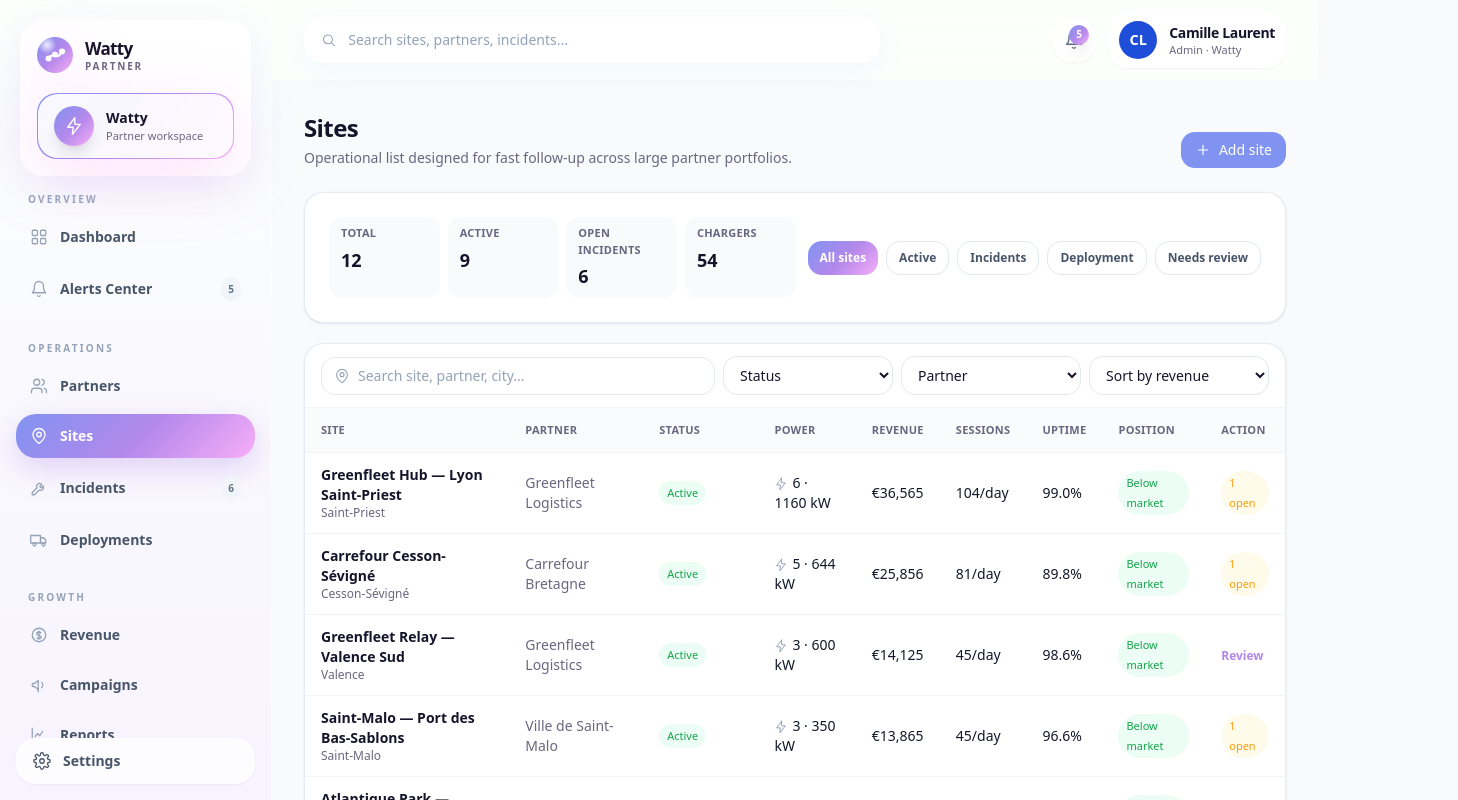
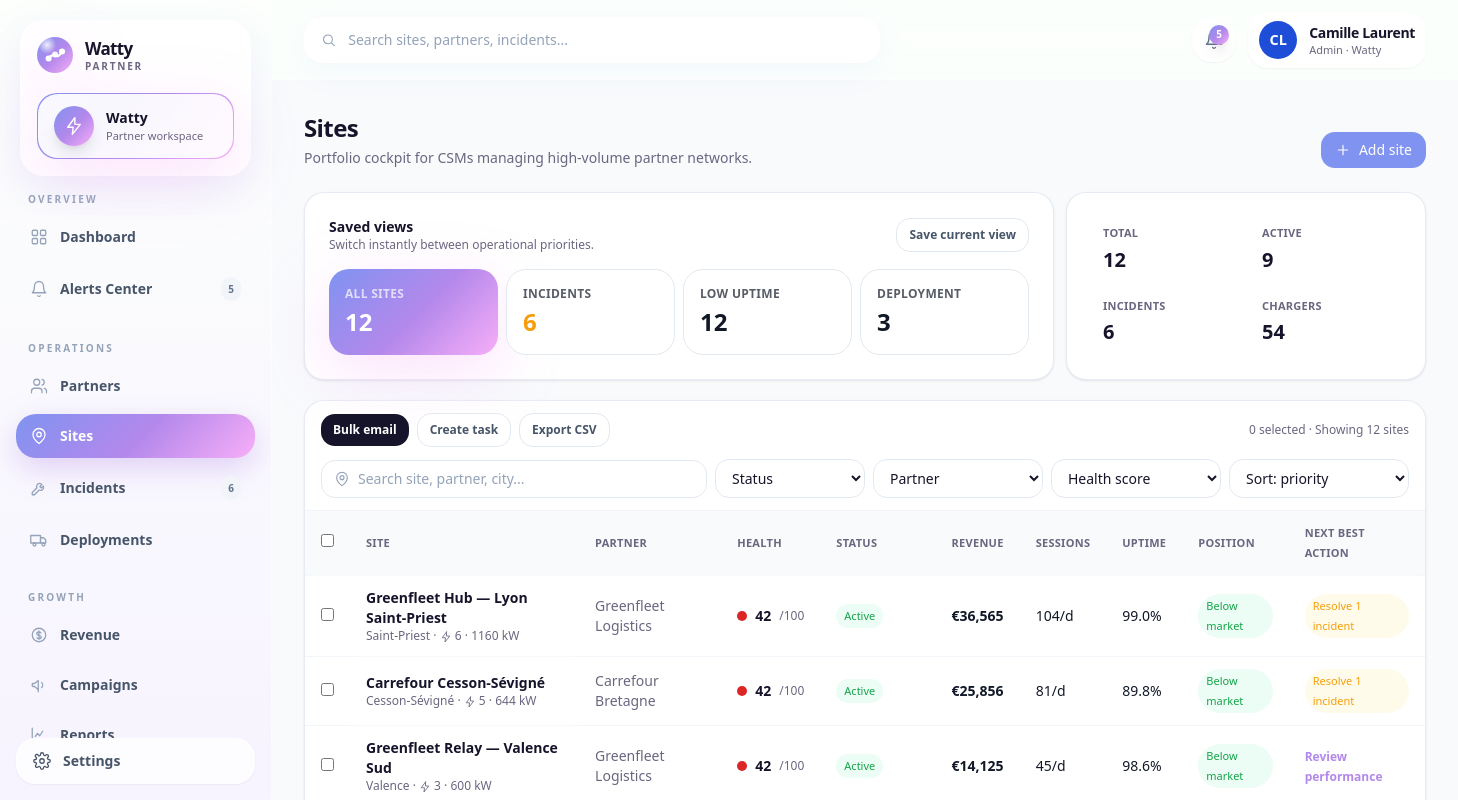
Before and after one commit to berthiertimothee-cell/WattyPartner, a Next.js app: page /sites in a window 1280 px wide. Shown: the top 800 px of the page, 1458 px wide, since content can reach past the window. Built offline with nearby package versions, Linux system fonts and the light colour scheme.

Commit message:
Add scale-focused CSM workflow to Partner sites

```diff
--- a/src/app/sites/page.tsx
+++ b/src/app/sites/page.tsx
@@ -10,81 +10,92 @@ export default function SitesPage() {
   const partnerNameById = new Map(getPartners().map((p) => [p.id, p.name]));
   const active = sites.filter((s) => s.status === "active").length;
   const openIncidentsBySite = new Map(sites.map((s) => [s.id, getIncidents({ siteId: s.id, openOnly: true }).length]));
+  const totalOpen = Array.from(openIncidentsBySite.values()).reduce((a, b) => a + b, 0);
 
   return (
     <div className="space-y-5">
-      <PageHeader
-        title="Sites"
-        subtitle="Operational list designed for fast follow-up across large partner portfolios."
-        actions={<ActionButton variant="primary"><PlusIcon className="h-4 w-4" /> Add site</ActionButton>}
-      />
+      <PageHeader title="Sites" subtitle="Portfolio cockpit for CSMs managing high-volume partner networks." actions={<ActionButton variant="primary"><PlusIcon className="h-4 w-4" /> Add site</ActionButton>} />
 
-      <div className="card card-pad">
-        <div className="grid gap-3 lg:grid-cols-[1fr_auto] lg:items-center">
-          <div className="grid gap-2 sm:grid-cols-4">
+      <div className="grid gap-3 xl:grid-cols-[1fr_360px]">
+        <div className="card card-pad">
+          <div className="mb-4 flex flex-wrap items-center justify-between gap-3">
+            <div>
+              <p className="text-sm font-bold text-ink">Saved views</p>
+              <p className="text-xs text-muted">Switch instantly between operational priorities.</p>
+            </div>
+            <button className="rounded-xl border border-slate-200 bg-white px-3 py-2 text-xs font-bold text-slate-600 hover:bg-slate-50">Save current view</button>
+          </div>
+          <div className="grid gap-2 md:grid-cols-4">
+            <View label="All sites" value={sites.length} active />
+            <View label="Incidents" value={totalOpen} tone="warning" />
+            <View label="Low uptime" value={sites.filter((s) => s.uptimePct < 95).length} />
+            <View label="Deployment" value={sites.filter((s) => s.status !== "active").length} />
+          </div>
+        </div>
+
+        <div className="card card-pad bg-watty-gradient-soft">
+          <div className="grid grid-cols-2 gap-2">
             <Kpi label="Total" value={`${sites.length}`} />
             <Kpi label="Active" value={`${active}`} />
-            <Kpi label="Open incidents" value={`${Array.from(openIncidentsBySite.values()).reduce((a, b) => a + b, 0)}`} />
+            <Kpi label="Incidents" value={`${totalOpen}`} />
             <Kpi label="Chargers" value={`${sites.reduce((n, s) => n + s.chargerCount, 0)}`} />
-          </div>
-          <div className="flex flex-wrap gap-2">
-            <Filter label="All sites" active />
-            <Filter label="Active" />
-            <Filter label="Incidents" />
-            <Filter label="Deployment" />
-            <Filter label="Needs review" />
           </div>
         </div>
       </div>
 
       <div className="card overflow-hidden">
-        <div className="border-b border-slate-100 px-4 py-3">
+        <div className="border-b border-slate-100 bg-white/80 px-4 py-3">
+          <div className="mb-3 flex flex-wrap items-center gap-2">
+            <button className="rounded-xl bg-ink px-3 py-2 text-xs font-bold text-white">Bulk email</button>
+            <button className="rounded-xl border border-slate-200 bg-white px-3 py-2 text-xs font-bold text-slate-600">Create task</button>
+            <button className="rounded-xl border border-slate-200 bg-white px-3 py-2 text-xs font-bold text-slate-600">Export CSV</button>
+            <span className="ml-auto text-xs font-medium text-muted">0 selected · Showing {sites.length} sites</span>
+          </div>
           <div className="flex flex-wrap items-center gap-2">
-            <div className="flex min-w-[260px] flex-1 items-center gap-2 rounded-xl border border-slate-200 bg-white px-3 py-2 text-sm text-slate-400">
-              <PinIcon className="h-4 w-4" />
-              <span>Search site, partner, city...</span>
-            </div>
-            <select className="input max-w-[170px]"><option>Status</option></select>
-            <select className="input max-w-[180px]"><option>Partner</option></select>
-            <select className="input max-w-[180px]"><option>Sort by revenue</option></select>
+            <div className="flex min-w-[280px] flex-1 items-center gap-2 rounded-xl border border-slate-200 bg-white px-3 py-2 text-sm text-slate-400"><PinIcon className="h-4 w-4" />Search site, partner, city...</div>
+            <select className="input max-w-[150px]"><option>Status</option></select>
+            <select className="input max-w-[170px]"><option>Partner</option></select>
+            <select className="input max-w-[170px]"><option>Health score</option></select>
+            <select className="input max-w-[180px]"><option>Sort: priority</option></select>
           </div>
         </div>
 
         <div className="overflow-x-auto">
-          <table className="w-full min-w-[980px] text-sm">
-            <thead className="bg-slate-50/70">
+          <table className="w-full min-w-[1120px] text-sm">
+            <thead className="sticky top-0 z-10 bg-slate-50/95 backdrop-blur">
               <tr>
+                <th className="w-10 px-4 py-3"><input type="checkbox" /></th>
                 <th className="px-4 py-3">Site</th>
                 <th className="px-4 py-3">Partner</th>
+                <th className="px-4 py-3">Health</th>
                 <th className="px-4 py-3">Status</th>
-                <th className="px-4 py-3">Power</th>
                 <th className="px-4 py-3">Revenue</th>
                 <th className="px-4 py-3">Sessions</th>
                 <th className="px-4 py-3">Uptime</th>
                 <th className="px-4 py-3">Position</th>
-                <th className="px-4 py-3">Action</th>
+                <th className="px-4 py-3">Next best action</th>
               </tr>
             </thead>
             <tbody>
               {sites.map((s) => {
                 const b = getBenchmark(s.id);
                 const open = openIncidentsBySite.get(s.id) ?? 0;
+                const health = Math.max(42, Math.min(99, Math.round((s.uptimePct || 90) - open * 8 + (s.monthly.length ? 4 : -10))));
                 return (
-                  <tr key={s.id} className="table-row hover:bg-slate-50/80">
-                    <td className="px-4 py-3">
-                      <Link href={`/sites/${s.id}`} className="font-semibold text-ink hover:text-brand-600">{s.name}</Link>
-                      <div className="text-xs text-muted">{s.city}</div>
+                  <tr key={s.id} className="table-row hover:bg-slate-50/90">
+                    <td className="px-4 py-3"><input type="checkbox" /></td>
+                    <td className="sticky left-0 bg-white/95 px-4 py-3 backdrop-blur">
+                      <Link href={`/sites/${s.id}`} className="font-bold text-ink hover:text-brand-600">{s.name}</Link>
+                      <div className="text-xs text-muted">{s.city} · <BoltIcon className="inline h-3 w-3" /> {s.chargerCount} · {s.totalPowerKw} kW</div>
                     </td>
                     <td className="px-4 py-3 text-muted">{partnerNameById.get(s.partnerId)}</td>
+                    <td className="px-4 py-3"><Health value={health} /></td>
                     <td className="px-4 py-3"><SiteStatusBadge status={s.status} /></td>
-                    <td className="px-4 py-3 tabular-nums"><BoltIcon className="mr-1 inline h-3.5 w-3.5 text-slate-400" />{s.chargerCount} · {s.totalPowerKw} kW</td>
-                    <td className="px-4 py-3 tabular-nums font-medium">{s.monthly.length ? formatMoney(s.revenuePerMonthEur) : "—"}</td>
-                    <td className="px-4 py-3 tabular-nums">{s.monthly.length ? formatNumber(s.sessionsPerDay) : "—"}/day</td>
+                    <td className="px-4 py-3 tabular-nums font-semibold">{s.monthly.length ? formatMoney(s.revenuePerMonthEur) : "—"}</td>
+                    <td className="px-4 py-3 tabular-nums">{s.monthly.length ? formatNumber(s.sessionsPerDay) : "—"}/d</td>
                     <td className="px-4 py-3 tabular-nums">{s.monthly.length ? formatPercent(s.uptimePct, 1) : "—"}</td>
                     <td className="px-4 py-3">{b ? <PositionBadge position={b.position} /> : <span className="text-xs text-slate-400">—</span>}</td>
-                    <td className="px-4 py-3">
-                      {open > 0 ? <Link href={`/sites/${s.id}`} className="badge bg-amber-50 text-warning">{open} open</Link> : <Link href={`/sites/${s.id}`} className="text-xs font-semibold text-brand-600">Review</Link>}
-                    </td>
+                    <td className="px-4 py-3">{open > 0 ? <Link href={`/sites/${s.id}`} className="badge bg-amber-50 text-warning">Resolve {open} incident{open > 1 ? "s" : ""}</Link> : <Link href={`/sites/${s.id}`} className="text-xs font-bold text-brand-600">Review performance</Link>}</td>
                   </tr>
                 );
               })}
@@ -95,10 +106,6 @@ export default function SitesPage() {
     </div>
   );
 }
-
-function Kpi({ label, value }: { label: string; value: string }) {
-  return <div className="rounded-xl bg-slate-50 px-3 py-2"><div className="stat-label">{label}</div><div className="mt-1 text-lg font-bold tabular-nums text-ink">{value}</div></div>;
-}
-function Filter({ label, active }: { label: string; active?: boolean }) {
-  return <button className={active ? "rounded-xl bg-watty-gradient px-3 py-2 text-xs font-bold text-white" : "rounded-xl border border-slate-200 bg-white px-3 py-2 text-xs font-semibold text-slate-600 hover:bg-slate-50"}>{label}</button>;
-}
+function Kpi({ label, value }: { label: string; value: string }) { return <div className="rounded-2xl bg-white/80 px-3 py-2"><div className="stat-label">{label}</div><div className="mt-1 text-xl font-black tabular-nums text-ink">{value}</div></div>; }
+function View({ label, value, active, tone }: { label: string; value: number; active?: boolean; tone?: "warning" }) { return <button className={active ? "rounded-2xl bg-watty-gradient p-4 text-left text-white shadow-glow" : "rounded-2xl border border-slate-200 bg-white p-4 text-left hover:shadow-cardHover"}><div className="text-xs font-bold uppercase tracking-wide opacity-70">{label}</div><div className={tone === "warning" ? "mt-1 text-2xl font-black text-warning" : "mt-1 text-2xl font-black"}>{value}</div></button>; }
+function Health({ value }: { value: number }) { const good = value >= 85; const mid = value >= 70; return <div className="flex items-center gap-2"><span className={good ? "h-2.5 w-2.5 rounded-full bg-success" : mid ? "h-2.5 w-2.5 rounded-full bg-warning" : "h-2.5 w-2.5 rounded-full bg-danger"} /><span className="font-bold tabular-nums text-ink">{value}</span><span className="text-xs text-muted">/100</span></div>; }
```
